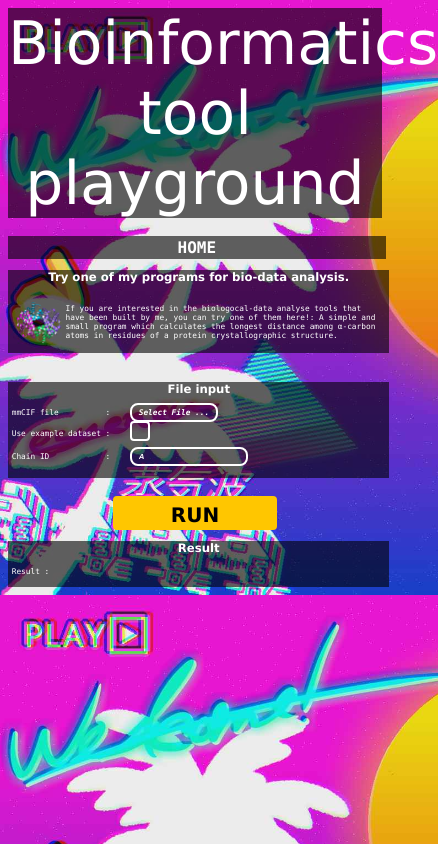
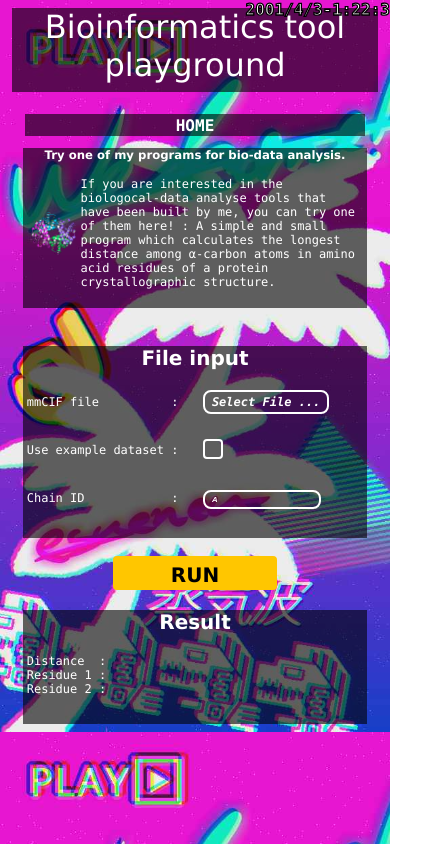
Before and after one commit to esueneu/sk-laboratory, a plain HTML site: page biotool.html in a window 390 px wide. Shown: the whole page, 438 px wide, since content can reach past the window. Drawn offline with Linux system fonts and the light colour scheme.

Commit message:
Update HTML and CSS.

```diff
--- a/biotool.html
+++ b/biotool.html
@@ -27,7 +27,7 @@
 					<img src="./image/protein_ribonmodel.png" style="width:12vw; height:12vw;">
 				</td>
 				<td>
-					If you are interested in the biologocal-data analyse tools that have been built by me, you can try one of them here!: A simple and small program which calculates the longest distance among α-carbon atoms in residues of a protein crystallographic structure.
+					If you are interested in the biologocal-data analyse tools that have been built by me, you can try one of them here! : A simple and small program which calculates the longest distance among α-carbon atoms in amino acid residues of a protein crystallographic structure.
 				</td>
 			</tr>
 		</table>
@@ -37,7 +37,7 @@
 
 	<div class="fileInput">
 		<p>
-			<p style="font-size:min(3vw,1.25rem); font-family:'Lucida Sans','Lucida Sans Regular','Lucida Grande','Lucida Sans Unicode',Arial; font-weight:bold; text-align:center; display:block;">File input</p>
+			<p style="font-size:1.25rem; font-family:'Lucida Sans','Lucida Sans Regular','Lucida Grande','Lucida Sans Unicode',Arial; font-weight:bold; text-align:center; min-width:90%;">File input</p>
 			<label style="white-space:pre-wrap;">mmCIF file          : </label>
 			<input id="inputFile" type="file" name="fasta" style="display:none" accept=".cif, .pdbx"></input>
 			<label id="inputLabel" for="inputFile" class="customInput">Select File ... </label>
@@ -56,9 +56,13 @@
 	<a id="runProgram" class="customButton" onclick = "showResult()">RUN</a>
 
 	<div class="intro">
-		<p style="font-size:min(3vw,1.25rem); font-family:'Lucida Sans','Lucida Sans Regular','Lucida Grande','Lucida Sans Unicode',Arial;font-weight:bold;text-align:center;">Result</p>
-		<pre id="outputFile" >Result :</pre>
+		<p style="font-size:1.25rem; font-family:'Lucida Sans','Lucida Sans Regular','Lucida Grande','Lucida Sans Unicode',Arial;font-weight:bold;text-align:center; min-width:90%;">Result</p>
+		<pre id="outputFile" >Distance  :<br>Residue 1 :<br>Residue 2 :</pre>
 	</div>
+
+	<p id="time" class="time">
+		KETER
+	</p>
 
 	<script type="module">
 	import init, { longest_distance_calculator_in_mmcif, get_example_data } from "./pkg/cif_dist_long_lib.js";
@@ -115,5 +119,21 @@
 	};
 
 	</script>
+	<script>
+
+		function showTime() {
+		var now    = new Date();
+		var now_y  = 2001; //now.getFullYear();
+		var now_m  = now.getMonth();
+		var now_d  = now.getDay();
+		var now_h  = now.getHours();
+		var now_M  = now.getMinutes();
+		var now_s  = now.getSeconds();
+		var msg    = now_y + "/" + now_m + "/" + now_d + "-" + now_h + ":" + now_M + ":" + now_s;
+		document.getElementById( "time" ).innerHTML = msg;
+		}
+		setInterval( "showTime()", 500 );
+
+	</script>
 </body>
 </html>
--- a/style.css
+++ b/style.css
@@ -43,6 +43,7 @@ body {
 	background-size   : cover;
 	background-repeat : repeat-y;
 	height            : 100%;
+	overflow-x: hidden;
 }
 
 .title {
@@ -316,20 +317,20 @@ input[type=checkbox]:checked + .customCheckbox::after {
 	-webkit-text-stroke    : 0.125vw #000000;
 	margin                 : 0 auto;
 	position               : absolute;
-	bottom                 : 0px;
+	top                    : 0px;
 	right                  : 0px;
 }
 
 @media screen and ( max-width : 428px ) {
 
 	.title {
-		font-size           : 3.75rem;
+		font-size           : 2rem;
 		font-family         :'Lucida Sans', 'Lucida Sans Regular', 'Lucida Grande', 'Lucida Sans Unicode', Arial;
 		font-weight         : medium;
 		color               : #FFFFFF;
 		background-color    : rgba( 0, 0, 0, 0.6 );
-		margin              : 0 auto;
-		min-width           : 100%;
+		min-width           : 90%;
+		padding-bottom      : 0.5rem;
 		text-align          : center;
 		/* Animating section */
 		animation-name      : AnimFadeUp;
@@ -345,8 +346,7 @@ input[type=checkbox]:checked + .customCheckbox::after {
 		/*white-space         : pre-wrap;*/
 		color               : #FFFFFF;
 		background-color    : rgba( 0, 0, 0, 0.6 );
-		margin              : 0 auto;
-		min-width           : 100%;
+		min-width           : 90%;
 		text-align          : center;
 		/* Animating section */
 		animation-name      : AnimFadeUp;
@@ -356,7 +356,7 @@ input[type=checkbox]:checked + .customCheckbox::after {
 	}
 
 	.intro {
-		font-size           : min( 2vw, 1rem );
+		font-size           : 0.75rem;
 		font-family         : 'Menlo', 'Lucida Console', 'Monaco', 'Consolas', monospace;
 		font-weight         : medium;
 		overflow-wrap       : normal;
@@ -364,8 +364,8 @@ input[type=checkbox]:checked + .customCheckbox::after {
 		/*white-space         : pre-wrap;*/
 		color               : #FFFFFF;
 		background-color    : rgba( 0, 0, 0, 0.6 );
-		margin              : 0 auto;
-		min-width           : 100%;
+		min-width           : 90%;
+		padding-bottom      : 1rem;
 		text-align          : left;
 		/* Animating section */
 		animation-name      : AnimFadeUp;
@@ -377,8 +377,8 @@ input[type=checkbox]:checked + .customCheckbox::after {
 	.bioTool {
 		color               : #FFFFFF;
 		background-color    : rgba( 0, 0, 0, 0.6 );
-		margin              : 0 auto;
-		min-width           : 100%;
+		min-width           : 90%;
+		padding-bottom      : 1rem;
 		text-align          : center;
 		/* Animating section */
 		animation-name      : AnimFadeUp;
@@ -388,17 +388,17 @@ input[type=checkbox]:checked + .customCheckbox::after {
 	}
 
 	.fileInput {
-		font-size           : min( 2vw, 1rem );
+		font-size           : 0.75rem;
 		font-family         : 'Menlo', 'Lucida Console', 'Monaco', 'Consolas', monospace;
 		font-weight         : medium;
 		overflow-wrap       : normal;
 		word-wrap           : normal;
-		/*white-space         : pre-wrap;*/
 		color               : #FFFFFF;
 		background-color    : rgba( 0, 0, 0, 0.6 );
-		margin              : 0 auto;
-		min-width           : 100%;
+		min-width           : 90%;
+		padding-bottom      : 1rem;
 		text-align          : left;
+		line-height         : 1.5rem;
 		/* Animating section */
 		animation-name      : AnimFadeUp;
 		animation-duration  : 3.0s;
@@ -406,4 +406,18 @@ input[type=checkbox]:checked + .customCheckbox::after {
 		opacity             : 0;
 	}
 
+	.time {
+		font-smooth            : never;
+		-webkit-font-smoothing : none;
+		font-family            : 'Menlo', 'Lucida Console', 'Monaco', 'Consolas', monospace;
+		font-size              : 1rem;
+		font-weight            : bold;
+		color                  : #FFFFFF;
+		-webkit-text-stroke    : 0.08rem #000000;
+		margin                 : 0 auto;
+		position               : absolute;
+		top                    : 0px;
+		right                  : 0px;
+	}
+
 }
```
Also changed, not shown: index.html (+5 -5 lines).
